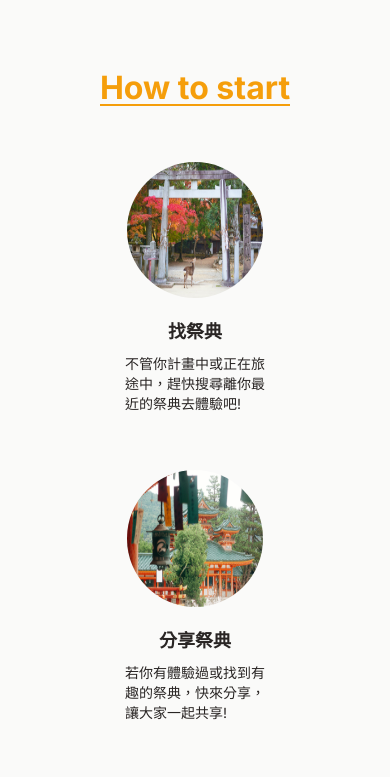
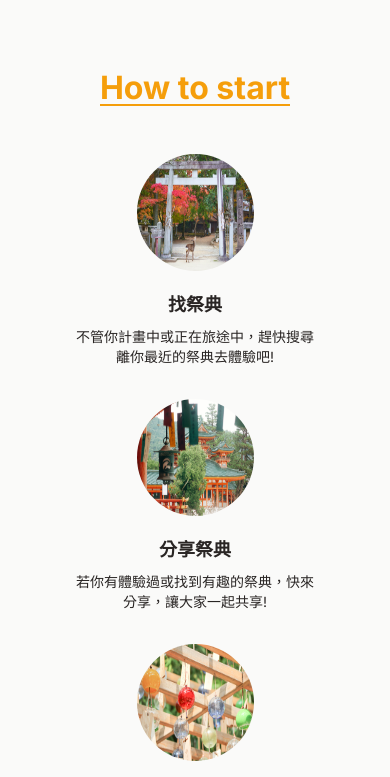
Before and after one commit to mikachou90/go-matsuri, a Next.js app: page / in a window 390 px wide. Shown: the part 1240-2017 px from the top of the page. Built offline with nearby package versions, Linux system fonts and the light colour scheme; no server answers; the database is empty.

Commit message:
adjust intro card size

```diff
--- a/app/globals.css
+++ b/app/globals.css
@@ -45,12 +45,13 @@ body, html {
 
 .roundImg{
   border-radius: 50%;
-  width: 35vw;
-  height: 35vw;
+  width: 30vw;
+  height: 30vw;
 }
 
 .introCardContainer {
-  padding:1.5rem 0.5rem;
+  padding:0.5rem 1rem;
+  margin: 0.5rem;
   border-radius: 1rem;
   display: flex;
   justify-content: center;
--- a/components/IntroCards.jsx
+++ b/components/IntroCards.jsx
@@ -11,10 +11,8 @@ export default function IntroCards({ src, intro, title, pageLink }) {
           alt="intro picture"
           className="roundImg"
         />
-        <p className="mt-5 text-lg font-bold  md:text-2xl lg:text-3xl">
-          {title}
-        </p>
-        <div className="p-2 w-[40vw]  text-sm sm:w-[30vw] sm:h-[8vh] md:text-xl lg:text-2xl">
+        <p className="mt-5 text-lg font-bold  md:text-xl ">{title}</p>
+        <div className="p-2 text-center text-sm sm:w-[20vw] sm:h-[10vh] md:text-md ">
           {intro}
         </div>
       </div>
```
